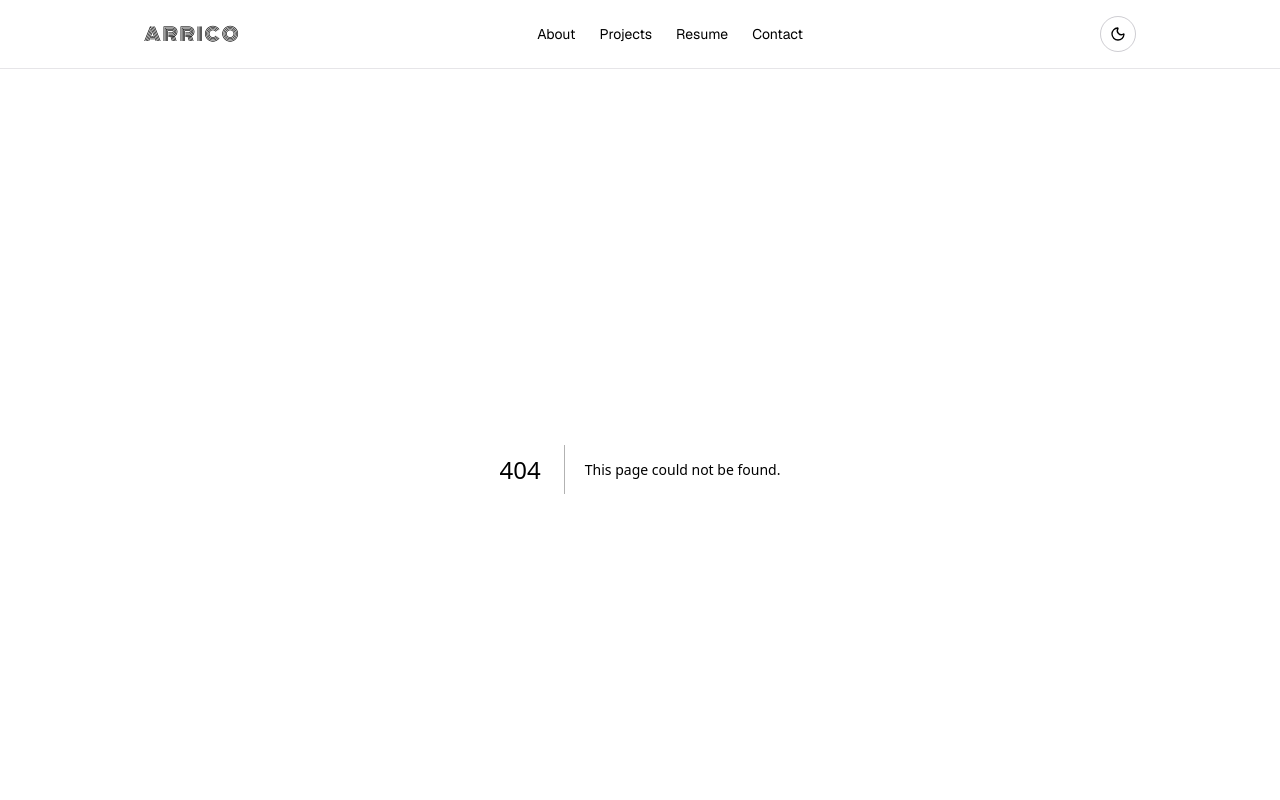
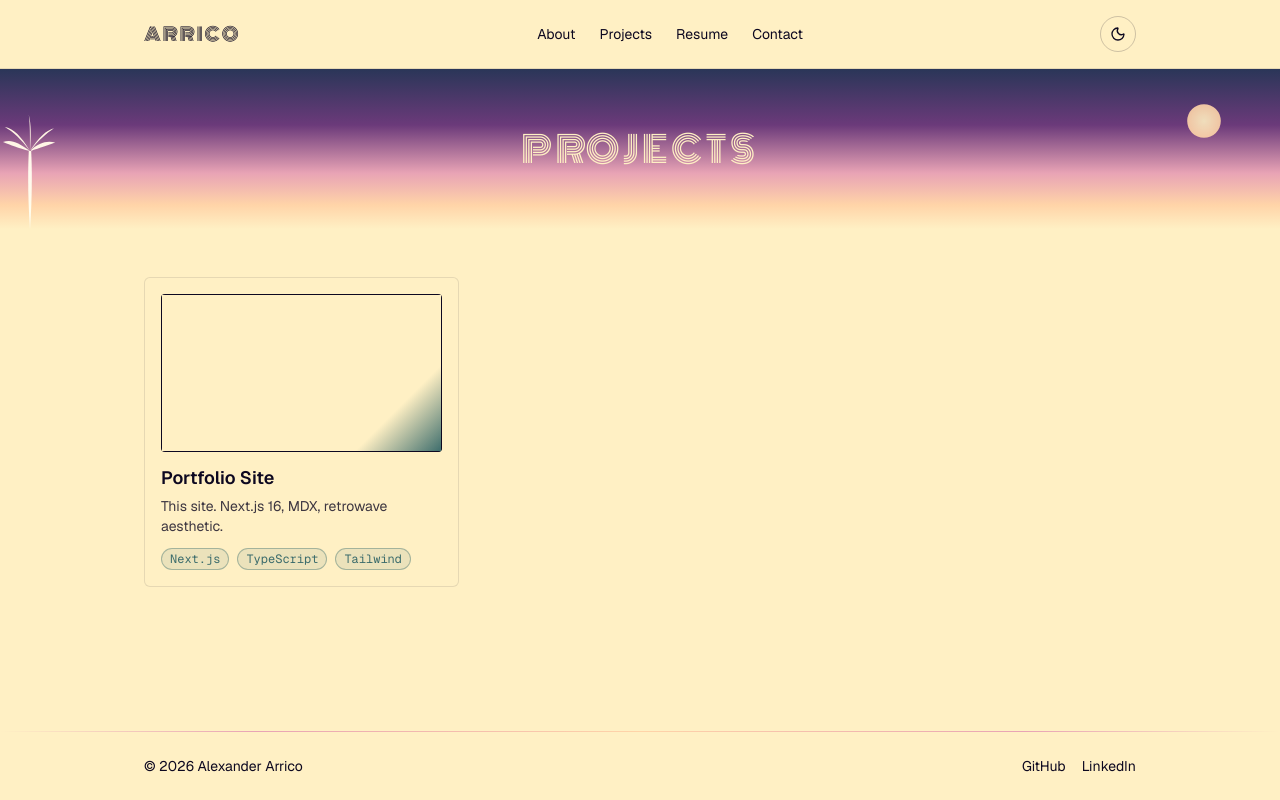
Before and after one commit to aarrico/portfolio, a Next.js app: page /projects in a window 1280 px wide. Before the commit this address had no page. Shown: the top 800 px of the page. Built offline with nearby package versions, Linux system fonts and the light colour scheme.

Commit message:
feat: projects index page

```diff
--- /dev/null
+++ b/app/projects/page.tsx
@@ -0,0 +1,25 @@
+import type { Metadata } from "next";
+import { InnerPageHeader } from "@/components/aesthetic/InnerPageHeader";
+import { ProjectCard } from "@/components/ProjectCard";
+import { getProjects } from "@/lib/data";
+
+export const metadata: Metadata = {
+  title: "Projects",
+  description: "Selected projects by Alexander Arrico.",
+};
+
+export default function ProjectsPage() {
+  const projects = getProjects();
+  return (
+    <>
+      <InnerPageHeader title="PROJECTS" />
+      <section className="mx-auto max-w-5xl px-4 py-12">
+        <div className="grid gap-6 sm:grid-cols-2 lg:grid-cols-3">
+          {projects.map((p) => (
+            <ProjectCard key={p.slug} project={p} />
+          ))}
+        </div>
+      </section>
+    </>
+  );
+}
```
